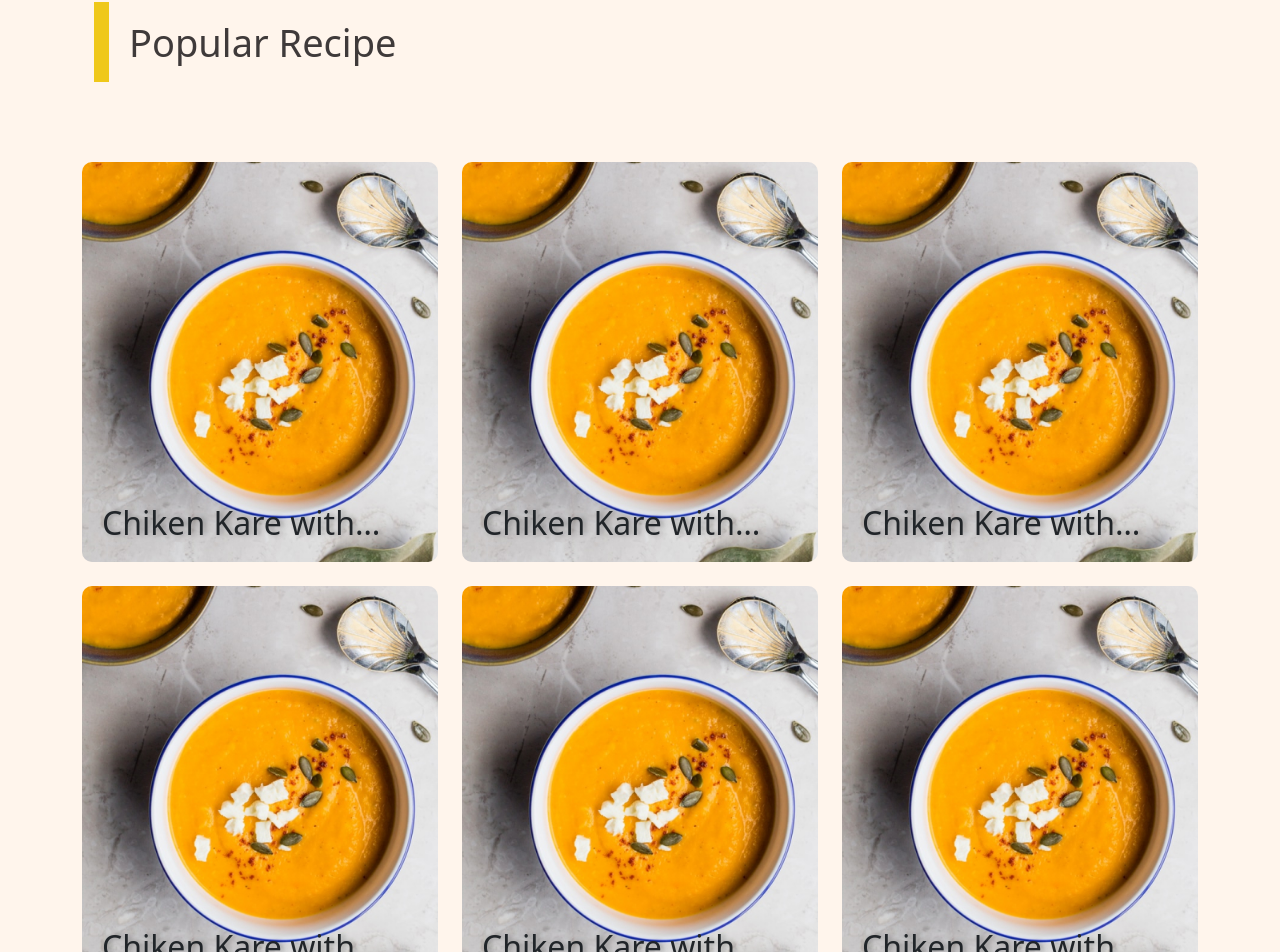
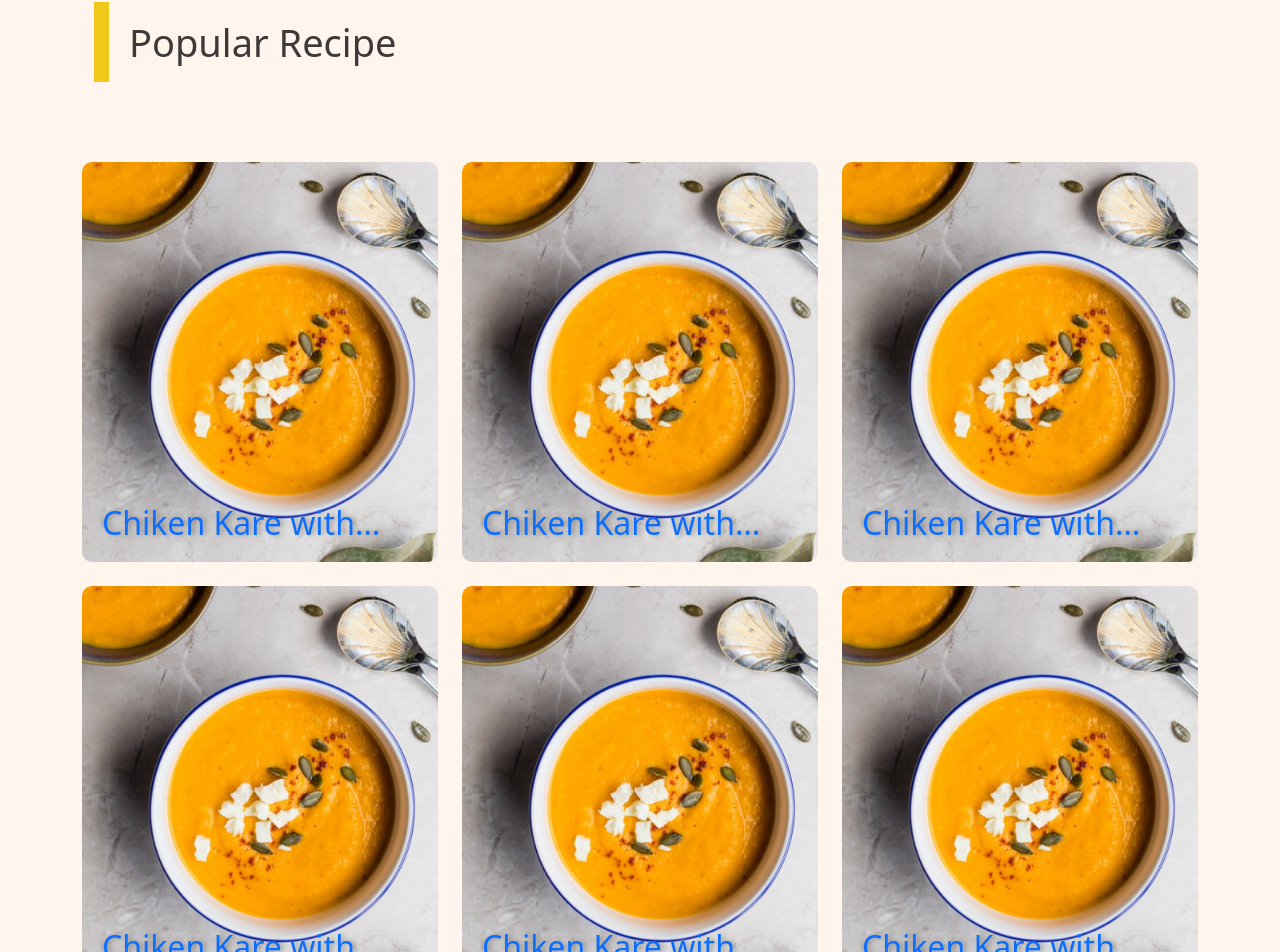
Before and after one commit to Pijar-Playground/food-recipe-fe, a React (Create React App) app: page / in a window 1280 px wide. Shown: the part 1708-2660 px from the top of the page. Built offline with nearby package versions, Linux system fonts and the light colour scheme.

Commit message:
[ADD] detail pages

```diff
--- a/src/App.js
+++ b/src/App.js
@@ -2,6 +2,7 @@ import { createBrowserRouter, RouterProvider } from "react-router-dom";
 import Home from "./pages/Home";
 import Login from "./pages/Auth/Login";
 import Register from "./pages/Auth/Register";
+import Detail from "./pages/Detail";
 
 // functional component
 function App() {
@@ -18,6 +19,10 @@ function App() {
       path: "register",
       element: <Register />,
     },
+    {
+      path: "detail",
+      element: <Detail />,
+    },
   ]);
 
   // JSX
--- /dev/null
+++ b/src/pages/Detail.js
@@ -0,0 +1,11 @@
+import React from "react";
+
+function Detail() {
+  return (
+    <div>
+      <h1>Ini halaman detail pages</h1>
+    </div>
+  );
+}
+
+export default Detail;
--- a/src/pages/Home.js
+++ b/src/pages/Home.js
@@ -149,9 +149,11 @@ function Home() {
                 Quick + Easy Chicken Bone Broth Ramen- Healthy chicken ramen in
                 a hurry? That’s right!
               </p>
+              <Link to="/detail">
                 <button type="button" className="btn btn-warning">
                   See More
                 </button>
+              </Link>
             </div>
           </div>
         </div>
@@ -169,6 +171,7 @@ function Home() {
           {/* <!-- recipe list --> */}
           <div className="row">
             <div className="col-lg-4 col-6">
+              <Link to="/detail">
                 <div className="clickable-image mb-4">
                   <img
                     src="./images/home/recipe-1.jpg"
@@ -177,12 +180,14 @@ function Home() {
                     alt="placeholder"
                   />
                   <h2 className="image-title">
-                  Chiken Kare with spice sauce and shrimp Chiken Kare with spice
-                  sauce and shrimp
+                    Chiken Kare with spice sauce and shrimp Chiken Kare with
+                    spice sauce and shrimp
                   </h2>
                 </div>
+              </Link>
             </div>
             <div className="col-lg-4 col-6">
+              <Link to="/detail">
                 <div className="clickable-image mb-4">
                   <img
                     src="./images/home/recipe-1.jpg"
@@ -191,12 +196,14 @@ function Home() {
                     alt="placeholder"
                   />
                   <h2 className="image-title">
-                  Chiken Kare with spice sauce and shrimp Chiken Kare with spice
-                  sauce and shrimp
+                    Chiken Kare with spice sauce and shrimp Chiken Kare with
+                    spice sauce and shrimp
                   </h2>
                 </div>
+              </Link>
             </div>
             <div className="col-lg-4 col-6">
+              <Link to="/detail">
                 <div className="clickable-image mb-4">
                   <img
                     src="./images/home/recipe-1.jpg"
@@ -205,12 +212,14 @@ function Home() {
                     alt="placeholder"
                   />
                   <h2 className="image-title">
-                  Chiken Kare with spice sauce and shrimp Chiken Kare with spice
-                  sauce and shrimp
+                    Chiken Kare with spice sauce and shrimp Chiken Kare with
+                    spice sauce and shrimp
                   </h2>
                 </div>
+              </Link>
             </div>
             <div className="col-lg-4 col-6">
+              <Link to="/detail">
                 <div className="clickable-image mb-4">
                   <img
                     src="./images/home/recipe-1.jpg"
@@ -219,12 +228,14 @@ function Home() {
                     alt="placeholder"
                   />
                   <h2 className="image-title">
-                  Chiken Kare with spice sauce and shrimp Chiken Kare with spice
-                  sauce and shrimp
+                    Chiken Kare with spice sauce and shrimp Chiken Kare with
+                    spice sauce and shrimp
                   </h2>
                 </div>
+              </Link>
             </div>
             <div className="col-lg-4 col-6">
+              <Link to="/detail">
                 <div className="clickable-image mb-4">
                   <img
                     src="./images/home/recipe-1.jpg"
@@ -233,12 +244,14 @@ function Home() {
                     alt="placeholder"
                   />
                   <h2 className="image-title">
-                  Chiken Kare with spice sauce and shrimp Chiken Kare with spice
-                  sauce and shrimp
+                    Chiken Kare with spice sauce and shrimp Chiken Kare with
+                    spice sauce and shrimp
                   </h2>
                 </div>
+              </Link>
             </div>
             <div className="col-lg-4 col-6">
+              <Link to="/detail">
                 <div className="clickable-image mb-4">
                   <img
                     src="./images/home/recipe-1.jpg"
@@ -247,10 +260,11 @@ function Home() {
                     alt="placeholder"
                   />
                   <h2 className="image-title">
-                  Chiken Kare with spice sauce and shrimp Chiken Kare with spice
-                  sauce and shrimp
+                    Chiken Kare with spice sauce and shrimp Chiken Kare with
+                    spice sauce and shrimp
                   </h2>
                 </div>
+              </Link>
             </div>
           </div>
         </div>
```
Lines whose indentation alone changed are shown as unchanged.
